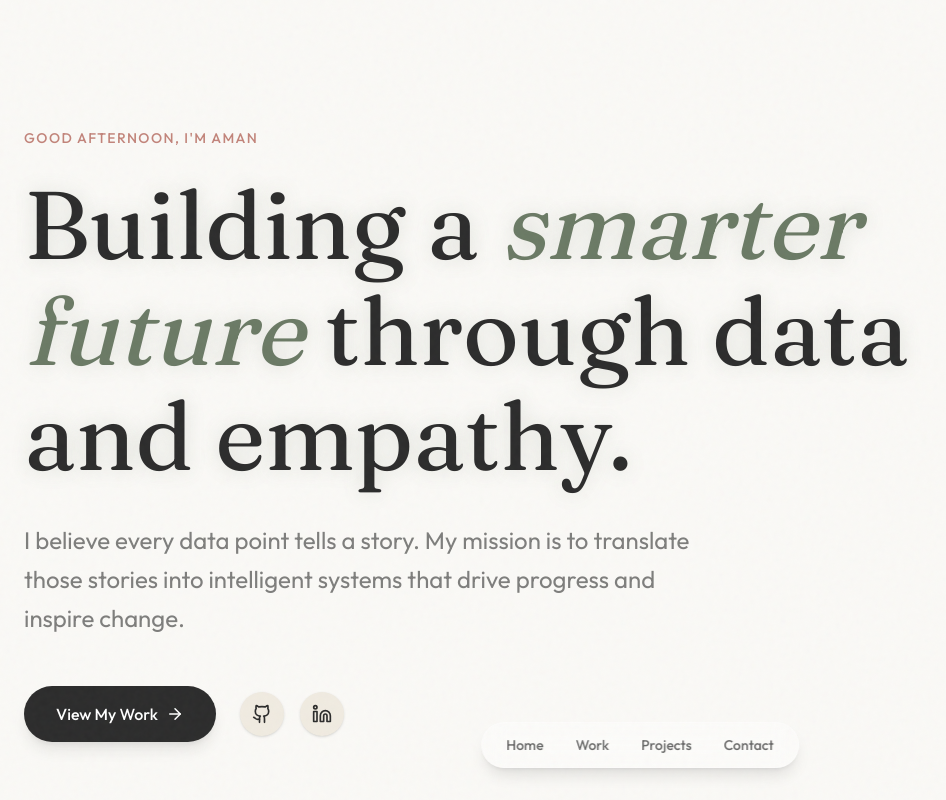
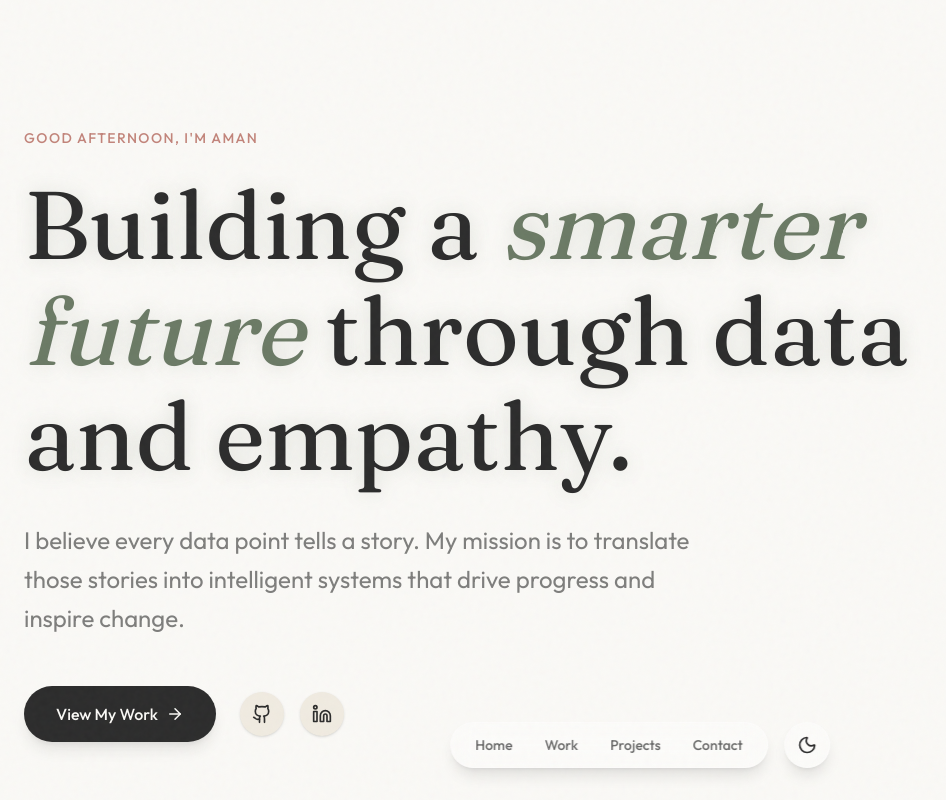
Before and after one commit to Amanmeena0/Aman-meena, a React (Vite) app: page / in a window 1280 px wide. Shown: the top 800 px of the page, without its empty margins (0-946 px from the left). Built offline with nearby package versions, Linux system fonts and the light colour scheme.

Commit message:
feat: add Gemini CLI instructions and implement dark mode toggle functionality

```diff
--- a/src/components/Internship/InternshipCard.tsx
+++ b/src/components/Internship/InternshipCard.tsx
@@ -102,7 +102,7 @@ export function InternshipCard({ internship, index }: InternshipCardProps) {
               animate={{ opacity: 1, scale: 1, y: 0 }}
               exit={{ opacity: 0, scale: 0.9, y: 20 }}
               transition={{ type: 'spring', damping: 25, stiffness: 300 }}
-              className="fixed inset-4 md:inset-8 lg:inset-12 bg-white rounded-3xl overflow-hidden z-50 flex flex-col"
+              className="fixed inset-4 md:inset-8 lg:inset-12 bg-bg rounded-3xl overflow-hidden z-50 flex flex-col"
               onClick={(e) => e.stopPropagation()}
             >
               {/* Close Button */}
--- a/src/components/Navigation/FloatingNav.tsx
+++ b/src/components/Navigation/FloatingNav.tsx
@@ -1,11 +1,15 @@
 import { motion } from "motion/react";
+import { useDarkMode } from "@/src/hooks/useDarkMode";
+import { Sun, Moon } from "lucide-react";
 
 export function FloatingNav() {
+  const { isDark, toggle } = useDarkMode();
+
   return (
     <motion.nav
       initial={{ y: 100, opacity: 0 }}
       animate={{ y: 0, opacity: 1 }}
-      className="fixed bottom-8 left-1/2 -translate-x-1/2 z-50"
+      className="fixed bottom-8 left-1/2 -translate-x-1/2 z-50 flex items-center gap-4"
     >
       <div className="glass px-6 py-3 rounded-full flex items-center gap-8 shadow-lg">
         {["Home", "Work", "Projects", "Contact"].map((item) => (
@@ -18,6 +22,14 @@ export function FloatingNav() {
           </a>
         ))}
       </div>
+
+      <button
+        onClick={toggle}
+        className="glass p-3 rounded-full shadow-lg text-charcoal hover:scale-110 transition-transform"
+        aria-label="Toggle dark mode"
+      >
+        {isDark ? <Sun size={20} /> : <Moon size={20} />}
+      </button>
     </motion.nav>
   );
 }
--- a/src/components/Sections/HeroSection.tsx
+++ b/src/components/Sections/HeroSection.tsx
@@ -27,7 +27,7 @@ export function HeroSection() {
             href="#work"
             whileHover={{ scale: 1.02 }}
             whileTap={{ scale: 0.98 }}
-            className="px-8 py-4 bg-charcoal text-white rounded-full font-medium flex items-center gap-2 shadow-lg shadow-charcoal/10"
+            className="px-8 py-4 bg-charcoal text-bg rounded-full font-medium flex items-center gap-2 shadow-lg shadow-charcoal/10"
           >
             View My Work <ArrowRight size={18} />
           </motion.a>
--- a/src/components/Sections/InternshipsSection.tsx
+++ b/src/components/Sections/InternshipsSection.tsx
@@ -33,19 +33,19 @@ export function InternshipsSection() {
 
         {/* Stats Section */}
         <div className="mt-20 grid grid-cols-2 md:grid-cols-4 gap-4">
-          <div className="p-6 bg-white rounded-2xl border border-charcoal/5">
+          <div className="p-6 bg-bg rounded-2xl border border-charcoal/5">
             <p className="text-2xl md:text-3xl font-serif text-charcoal mb-2">{INTERNSHIPS.length}</p>
             <p className="text-xs font-mono uppercase tracking-widest text-charcoal/60">Internships</p>
           </div>
-          <div className="p-6 bg-white rounded-2xl border border-charcoal/5">
+          <div className="p-6 bg-bg rounded-2xl border border-charcoal/5">
             <p className="text-2xl md:text-3xl font-serif text-charcoal mb-2">8+</p>
             <p className="text-xs font-mono uppercase tracking-widest text-charcoal/60">Months Experience</p>
           </div>
-          <div className="p-6 bg-white rounded-2xl border border-charcoal/5">
+          <div className="p-6 bg-bg rounded-2xl border border-charcoal/5">
             <p className="text-2xl md:text-3xl font-serif text-charcoal mb-2">30+</p>
             <p className="text-xs font-mono uppercase tracking-widest text-charcoal/60">Technologies</p>
           </div>
-          <div className="p-6 bg-white rounded-2xl border border-charcoal/5">
+          <div className="p-6 bg-bg rounded-2xl border border-charcoal/5">
             <p className="text-2xl md:text-3xl font-serif text-charcoal mb-2">100%</p>
             <p className="text-xs font-mono uppercase tracking-widest text-charcoal/60">Commitment</p>
           </div>
--- a/src/data/projects.ts
+++ b/src/data/projects.ts
@@ -6,7 +6,7 @@ export const PROJECTS: Project[] = [
     description: "An AI-driven platform that analyzes real-time market data to provide actionable insights and predictions for entrepreneurs and investors.",
     why: "I built this to empower entrepreneurs and investors with data-driven insights, helping them make informed decisions in a rapidly changing market landscape.",
     tags: ["Python", "LangChain", "FastAPI", "Next.js", "LLM", "Hugging Face",] ,
-    link: "https://github.com/Amanmeena0/MarketScout",
+    link: "https://market-scout-snowy.vercel.app/",
     image: "https://picsum.photos/seed/market/800/600"
   },
   {
--- /dev/null
+++ b/src/hooks/useDarkMode.ts
@@ -0,0 +1,27 @@
+import { useEffect, useState } from 'react';
+
+export function useDarkMode() {
+  const [isDark, setIsDark] = useState(() => {
+    if (typeof window !== 'undefined') {
+      const saved = localStorage.getItem('theme');
+      if (saved) return saved === 'dark';
+      return window.matchMedia('(prefers-color-scheme: dark)').matches;
+    }
+    return false;
+  });
+
+  useEffect(() => {
+    const root = window.document.documentElement;
+    if (isDark) {
+      root.classList.add('dark');
+      localStorage.setItem('theme', 'dark');
+    } else {
+      root.classList.remove('dark');
+      localStorage.setItem('theme', 'light');
+    }
+  }, [isDark]);
+
+  const toggle = () => setIsDark(!isDark);
+
+  return { isDark, toggle };
+}
--- a/src/index.css
+++ b/src/index.css
@@ -15,9 +15,19 @@
   --radius-4xl: 2rem;
 }
 
+@custom-variant dark (&:where(.dark, .dark *));
+
 @layer base {
+  .dark {
+    --color-bg: #121212;
+    --color-surface: #1E1E1E;
+    --color-charcoal: #E0E0E0;
+    --color-accent-sage: #8FA189;
+    --color-accent-terracotta: #D29A91;
+  }
+
   body {
-    @apply bg-bg text-charcoal font-sans selection:bg-accent-terracotta/20;
+    @apply bg-bg text-charcoal font-sans transition-colors duration-300 selection:bg-accent-terracotta/20;
   }
 
   h1, h2, h3, h4 {
@@ -42,7 +52,11 @@
 }
 
 .glass {
-  @apply bg-white/40 backdrop-blur-md border border-white/20;
+  @apply bg-white/40 backdrop-blur-md border border-white/20 transition-colors duration-300;
+}
+
+.dark .glass {
+  @apply bg-charcoal/10 border-white/5;
 }
 
 .markdown-body p {
```
Also changed, not shown: public/images/image.png (added), 1 other file (tests, documents, lock files or other folders).
